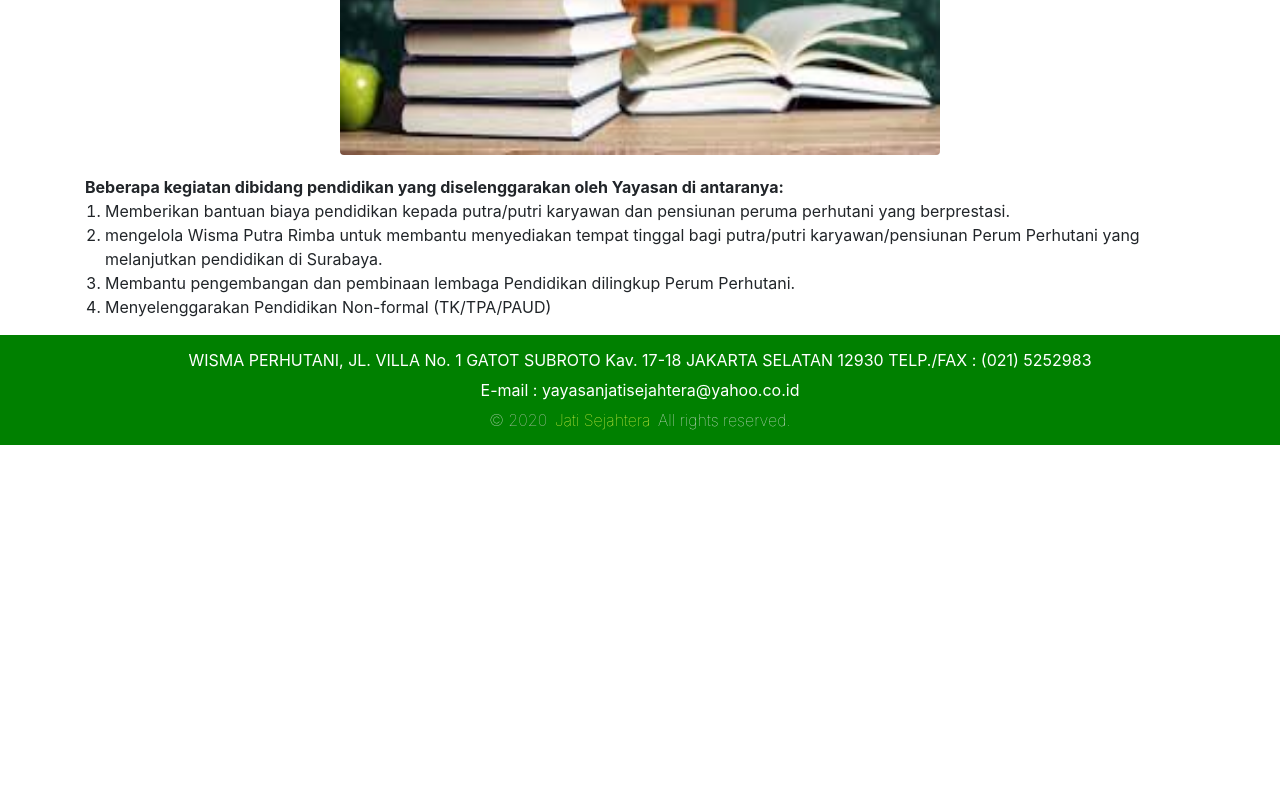
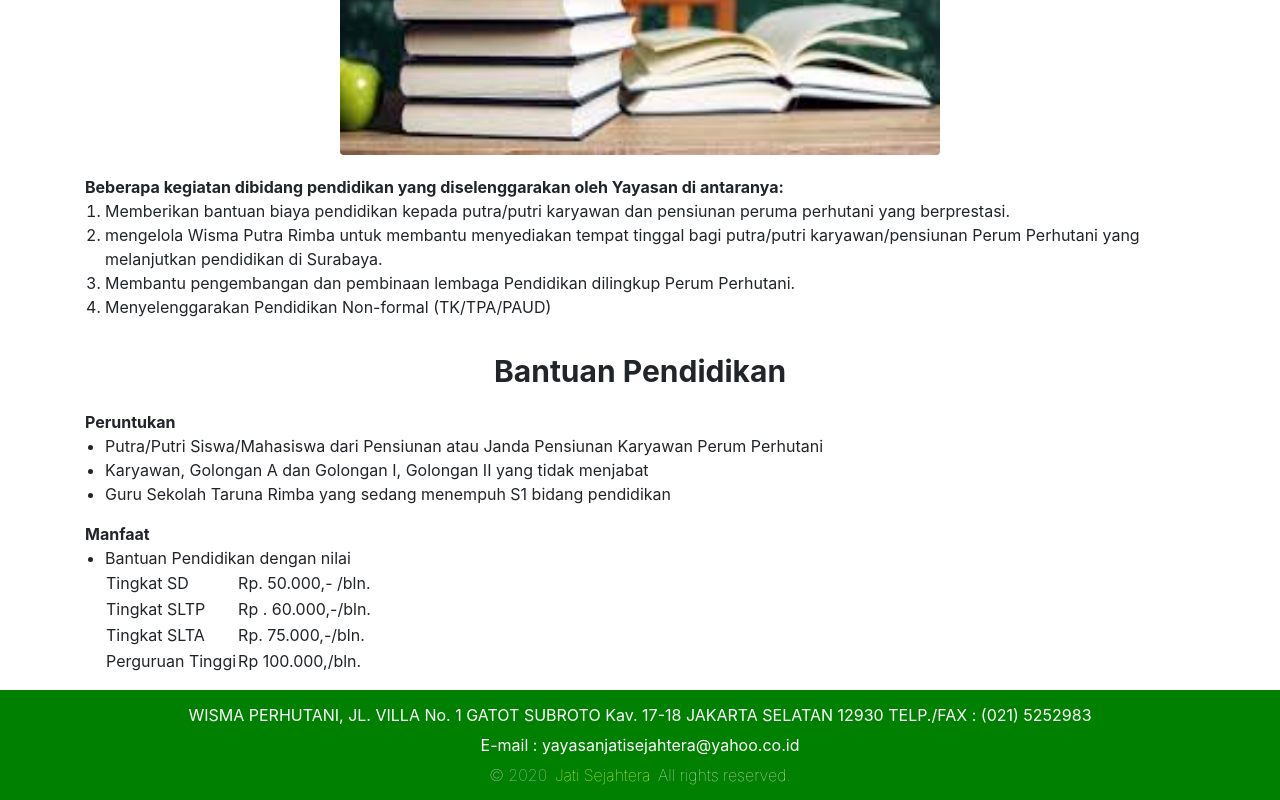
Before and after one commit to indrapuji/newProject, a React (Create React App) app in the folder client/: page /program/pendidikan in a window 1280 px wide. Shown: the part 389-1189 px from the top of the page. Before the commit the page ends 834 px from the top, so only its background shows below. Built offline with nearby package versions, Linux system fonts and the light colour scheme.

Commit message:
realisasi

```diff
--- a/client/src/pages/Pendidikan.js
+++ b/client/src/pages/Pendidikan.js
@@ -43,6 +43,41 @@ export default () => {
               <li>Menyelenggarakan Pendidikan Non-formal (TK/TPA/PAUD)</li>
             </ol>
           </div>
+          <div style={{ marginTop: 20 }}>
+            <p style={{ display: "flex", justifyContent: "center", marginTop: 30, fontWeight: "bold", fontSize: 30 }}>Bantuan Pendidikan</p>
+            <p style={{ fontWeight: "bold", marginBottom: 0 }}>Peruntukan</p>
+            <ul style={{ marginLeft: -20 }}>
+              <li>Putra/Putri Siswa/Mahasiswa dari Pensiunan atau Janda Pensiunan Karyawan Perum Perhutani</li>
+              <li>Karyawan, Golongan A dan Golongan I, Golongan II yang tidak menjabat</li>
+              <li>Guru Sekolah Taruna Rimba yang sedang menempuh S1 bidang pendidikan</li>
+            </ul>
+            <p style={{ fontWeight: "bold", marginBottom: 0 }}>Manfaat</p>
+            <ul style={{ marginLeft: -20 }}>
+              <li>Bantuan Pendidikan dengan nilai</li>
+              <table>
+                <tr>
+                  <td>Tingkat SD</td>
+                  <td>Rp. 50.000,- /bln.</td>
+                </tr>
+                <tr>
+                  <td>Tingkat SLTP</td>
+                  <td>Rp . 60.000,-/bln.</td>
+                </tr>
+                <tr>
+                  <td>Tingkat SLTA</td>
+                  <td>Rp. 75.000,-/bln.</td>
+                </tr>
+                <tr>
+                  <td>Perguruan Tinggi</td>
+                  <td>Rp 100.000,/bln.</td>
+                </tr>
+              </table>
+              {/* <ul>Tingkat SD {"          "}Rp. 50.000,- /bln.</ul>
+              <ul>Tingkat SLTP Rp . 60.000,-/bln.</ul>
+              <ul>Tingkat SLTA Rp. 75.000,-/bln.</ul>
+              <ul>Perguruan Tinggi Rp 100.000,/bln.</ul> */}
+            </ul>
+          </div>
         </Container>
       </div>
       <Footer />
```
